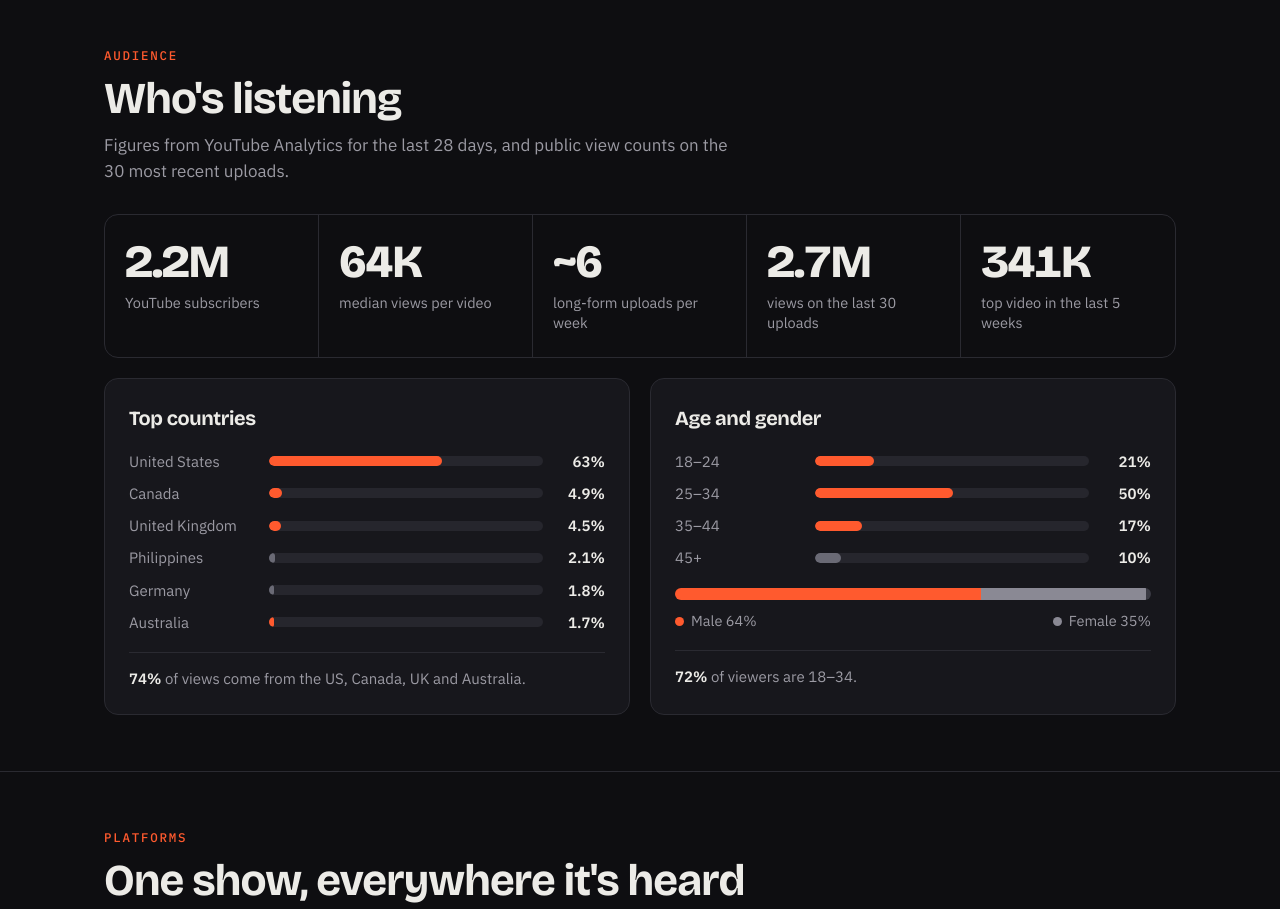
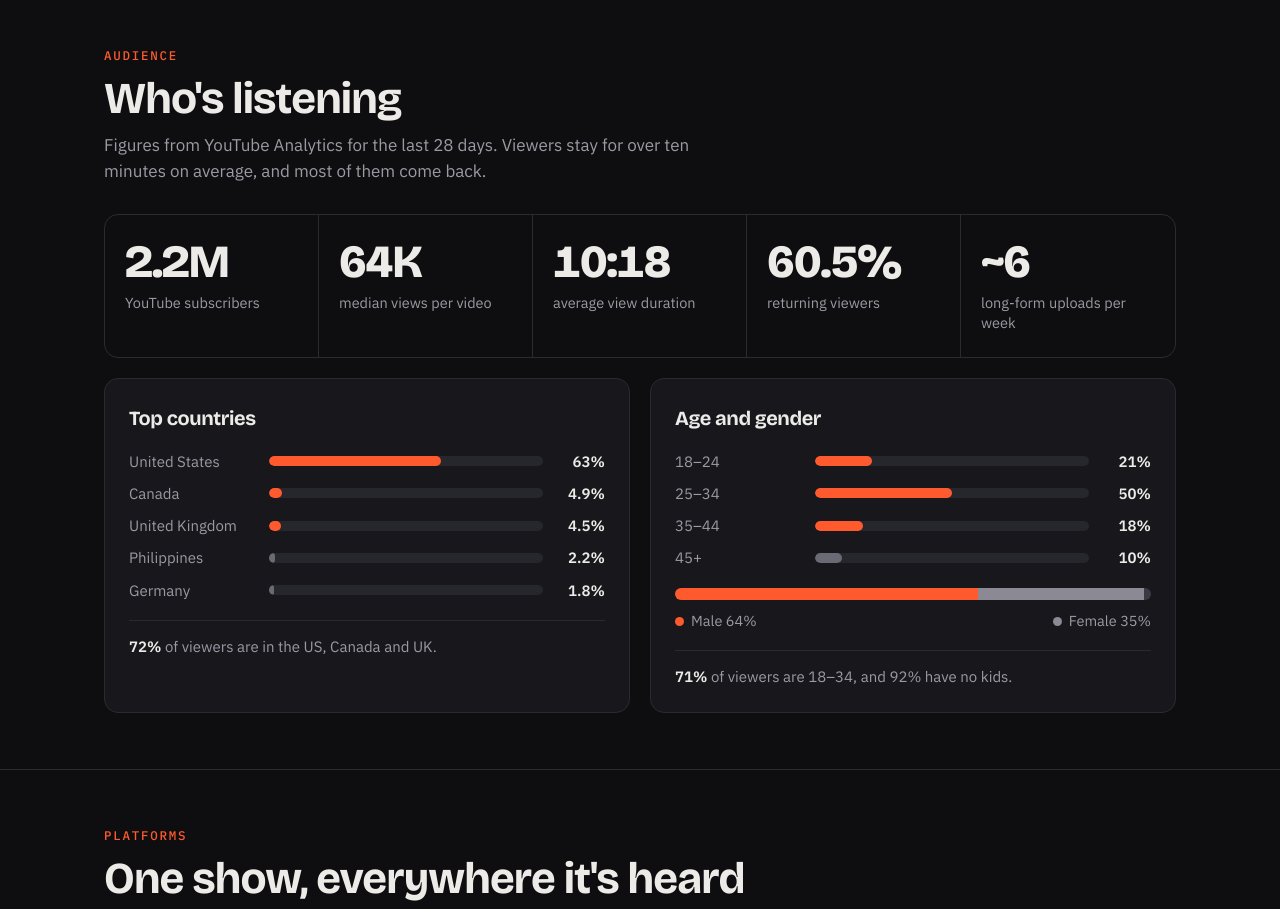
Before and after one commit to MoriMedia/mori-site, a plain HTML site: page index.html in a window 1280 px wide. Shown: the part 1960-2869 px from the top of the page. Drawn offline with nearby package versions, Linux system fonts and the light colour scheme.

Commit message:
Update audience stats from YouTube Media Kit (avg view duration, returning viewers, 71% 18-34)
Co-Authored-By: Claude Opus 5.5 <noreply@anthropic.com>
Claude-Session: https://claude.ai/code/session_01Tsz6CBiRoqdj6BVPth2yYG

```diff
--- a/index.html
+++ b/index.html
@@ -5,7 +5,7 @@
 <meta name="viewport" content="width=device-width, initial-scale=1">
 <meta name="referrer" content="strict-origin-when-cross-origin">
 <meta name="theme-color" content="#0e0e11">
-<meta name="mori-build" content="2026-11-13-freecash">
+<meta name="mori-build" content="2026-11-13-stats">
 <title>Mori Brand Partnerships</title>
 <meta name="description" content="Sponsor Mori: long-form, podcast-style variety commentary on YouTube, Spotify and Twitch. Audience, rates and contact.">
 <link rel="preconnect" href="https://fonts.googleapis.com">
@@ -374,37 +374,37 @@ footer .wrap { display: flex; justify-content: space-between; gap: 16px; flex-wr
       <div class="sec-head">
         <div class="label">Audience</div>
         <h2>Who's listening</h2>
-        <p>Figures from YouTube Analytics for the last 28 days, and public view counts on the 30 most recent uploads.</p>
+        <p>Figures from YouTube Analytics for the last 28 days. Viewers stay for over ten minutes on average, and most of them come back.</p>
       </div>
 
       <div class="stats num">
         <div class="stat"><div class="v">2.2M</div><div class="k">YouTube subscribers</div></div>
         <div class="stat"><div class="v">64K</div><div class="k">median views per video</div></div>
+        <div class="stat"><div class="v">10:18</div><div class="k">average view duration</div></div>
+        <div class="stat"><div class="v">60.5%</div><div class="k">returning viewers</div></div>
         <div class="stat"><div class="v">~6</div><div class="k">long-form uploads per week</div></div>
-        <div class="stat"><div class="v">2.7M</div><div class="k">views on the last 30 uploads</div></div>
-        <div class="stat"><div class="v">341K</div><div class="k">top video in the last 5 weeks</div></div>
+
       </div>
 
       <div class="two" style="margin-top:20px">
         <div class="card">
           <h3>Top countries</h3>
-          <div class="bar-row"><div class="n">United States</div><div class="bar"><i style="width:63.3%"></i></div><div class="p">63%</div></div>
+          <div class="bar-row"><div class="n">United States</div><div class="bar"><i style="width:62.8%"></i></div><div class="p">63%</div></div>
           <div class="bar-row"><div class="n">Canada</div><div class="bar"><i style="width:4.9%"></i></div><div class="p">4.9%</div></div>
           <div class="bar-row"><div class="n">United Kingdom</div><div class="bar"><i style="width:4.5%"></i></div><div class="p">4.5%</div></div>
-          <div class="bar-row"><div class="n">Philippines</div><div class="bar"><i class="soft" style="width:2.1%"></i></div><div class="p">2.1%</div></div>
+          <div class="bar-row"><div class="n">Philippines</div><div class="bar"><i class="soft" style="width:2.2%"></i></div><div class="p">2.2%</div></div>
           <div class="bar-row"><div class="n">Germany</div><div class="bar"><i class="soft" style="width:1.8%"></i></div><div class="p">1.8%</div></div>
-          <div class="bar-row"><div class="n">Australia</div><div class="bar"><i style="width:1.7%"></i></div><div class="p">1.7%</div></div>
-          <div class="note"><b>74%</b> of views come from the US, Canada, UK and Australia.</div>
+          <div class="note"><b>72%</b> of viewers are in the US, Canada and UK.</div>
         </div>
         <div class="card">
           <h3>Age and gender</h3>
-          <div class="bar-row"><div class="n">18–24</div><div class="bar"><i style="width:21.4%"></i></div><div class="p">21%</div></div>
-          <div class="bar-row"><div class="n">25–34</div><div class="bar"><i style="width:50.4%"></i></div><div class="p">50%</div></div>
-          <div class="bar-row"><div class="n">35–44</div><div class="bar"><i style="width:17.2%"></i></div><div class="p">17%</div></div>
-          <div class="bar-row"><div class="n">45+</div><div class="bar"><i class="soft" style="width:9.6%"></i></div><div class="p">10%</div></div>
-          <div class="split" aria-hidden="true"><div style="width:64.3%;background:var(--tally)"></div><div style="width:34.6%;background:#8a8994"></div><div style="width:1.1%;background:#3a3a43"></div></div>
+          <div class="bar-row"><div class="n">18–24</div><div class="bar"><i style="width:20.9%"></i></div><div class="p">21%</div></div>
+          <div class="bar-row"><div class="n">25–34</div><div class="bar"><i style="width:50%"></i></div><div class="p">50%</div></div>
+          <div class="bar-row"><div class="n">35–44</div><div class="bar"><i style="width:17.7%"></i></div><div class="p">18%</div></div>
+          <div class="bar-row"><div class="n">45+</div><div class="bar"><i class="soft" style="width:10%"></i></div><div class="p">10%</div></div>
+          <div class="split" aria-hidden="true"><div style="width:63.6%;background:var(--tally)"></div><div style="width:35%;background:#8a8994"></div><div style="width:1.4%;background:#3a3a43"></div></div>
           <div class="legend"><div><span class="dot" style="background:var(--tally)"></span>Male 64%</div><div><span class="dot" style="background:#8a8994"></span>Female 35%</div></div>
-          <div class="note"><b>72%</b> of viewers are 18–34.</div>
+          <div class="note"><b>71%</b> of viewers are 18–34, and 92% have no kids.</div>
         </div>
       </div>
     </div>
```
